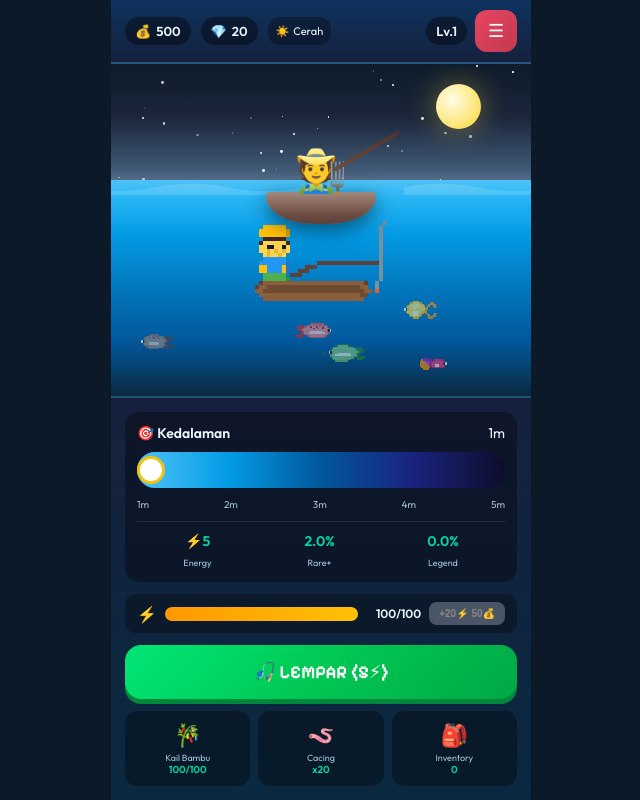
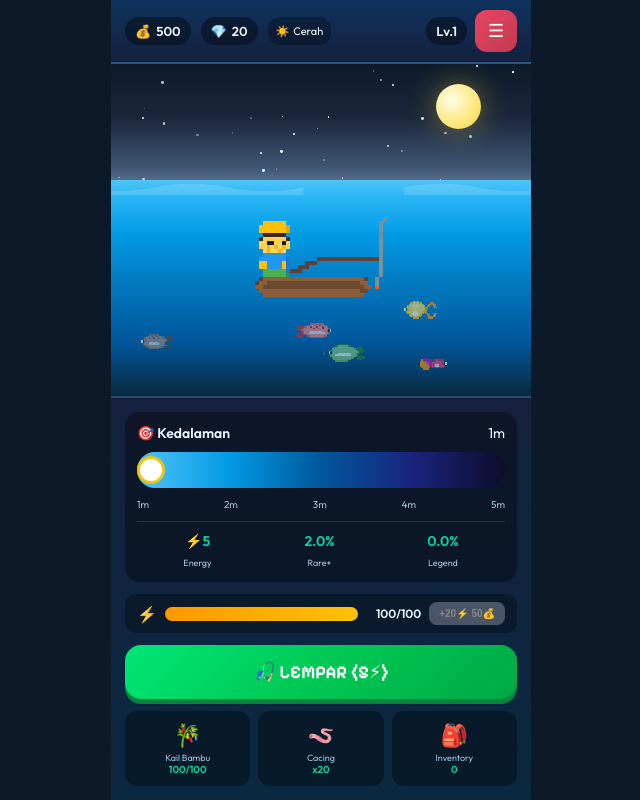
Before and after one commit to kofkdk/fishing-frenzy, a website built with Vite: page index.html in a window 1280 px wide. Shown: the whole page, without its empty margins (319-959 px from the left). Built offline with nearby package versions, Linux system fonts and the light colour scheme.

Commit message:
fix: remove old emoji fisher, use pixel art sprite only + add bob animation

```diff
--- a/src/components/App.js
+++ b/src/components/App.js
@@ -17,19 +17,7 @@ export function renderApp() {
           <div class="wave"></div>
           <div id="fishBg"></div>
         </div>
-        <div class="boat-wrap">
-          <div class="boat">
-            <div class="hull"></div>
-            <div class="fisher">\u{1F9D1}\u200D\u{1F33E}</div>
-            <div class="rod-wrap">
-              <div class="rod" id="rod">
-                <div class="line" id="line">
-                  <div class="bobber" id="bobber"></div>
-                </div>
-              </div>
-            </div>
-          </div>
-        </div>
+
         <canvas id="particles"></canvas>
       </div>
       <div class="ui-panel" id="uiPanel"></div>
--- a/src/styles/main.css
+++ b/src/styles/main.css
@@ -191,113 +191,25 @@ body {
   to { transform: translateX(33.33%); }
 }
 
-/* Boat */
-.boat-wrap {
-  position: absolute;
-  top: 33%;
-  left: 50%;
-  transform: translateX(-50%);
-  z-index: 10;
+/* Boat - now handled by Scene.js pixel art sprites */
+.scene-fisher {
   animation: bob 4s ease-in-out infinite;
 }
 
 @keyframes bob {
-  0%, 100% { transform: translateX(-50%) translateY(0) rotate(-1.5deg); }
-  50% { transform: translateX(-50%) translateY(-10px) rotate(1.5deg); }
+  0%, 100% { transform: translateX(-50%) translateY(0) rotate(-1deg); }
+  50% { transform: translateX(-50%) translateY(-8px) rotate(1deg); }
 }
 
-.boat {
-  position: relative;
-  width: 110px;
-  height: 55px;
+.scene-fisher.casting img {
+  animation: cast-motion 0.8s ease-out;
 }
 
-.hull {
-  position: absolute;
-  bottom: 0;
-  width: 110px;
-  height: 32px;
-  background: linear-gradient(180deg, #a1887f, #8d6e63 30%, #6d4c41 70%, #5d4037);
-  border-radius: 5px 5px 50% 50% / 5px 5px 100% 100%;
-  box-shadow: 0 6px 20px rgba(0, 0, 0, .5);
-}
-
-.fisher {
-  position: absolute;
-  bottom: 28px;
-  left: 50%;
-  transform: translateX(-50%);
-  font-size: 42px;
-}
-
-.rod-wrap {
-  position: absolute;
-  bottom: 52px;
-  left: 68px;
-}
-
-.rod {
-  width: 75px;
-  height: 4px;
-  background: linear-gradient(90deg, #6d4c41, #5d4037, #4e342e);
-  border-radius: 2px;
-  transform: rotate(-30deg);
-  transform-origin: left center;
-  transition: transform .3s;
-}
-
-.rod.cast {
-  animation: cast .8s;
-}
-
-@keyframes cast {
-  0% { transform: rotate(-30deg); }
-  30% { transform: rotate(-70deg); }
-  100% { transform: rotate(-30deg); }
-}
-
-.line {
-  position: absolute;
-  top: -2px;
-  right: 2px;
-  width: 2px;
-  height: 0;
-  background: linear-gradient(180deg, rgba(255, 255, 255, .9), rgba(255, 255, 255, .3));
-  transition: height .6s;
-}
-
-.line.active {
-  height: 130px;
-}
-
-.bobber {
-  position: absolute;
-  bottom: -18px;
-  left: -7px;
-  width: 16px;
-  height: 22px;
-  background: linear-gradient(180deg, #f44336 50%, #fff 50%);
-  border-radius: 50%;
-  opacity: 0;
-  transition: opacity .4s;
-}
-
-.line.active .bobber {
-  opacity: 1;
-  animation: float 2s ease-in-out infinite;
-}
-
-@keyframes float {
-  0%, 100% { transform: translateY(0); }
-  50% { transform: translateY(10px); }
-}
-
-.bobber.bite {
-  animation: bite .12s infinite !important;
-}
-
-@keyframes bite {
-  50% { transform: translateY(25px); }
+@keyframes cast-motion {
+  0% { transform: rotate(0deg); }
+  30% { transform: rotate(-8deg); }
+  60% { transform: rotate(3deg); }
+  100% { transform: rotate(0deg); }
 }
 
 /* Particle canvas overlay */
```
